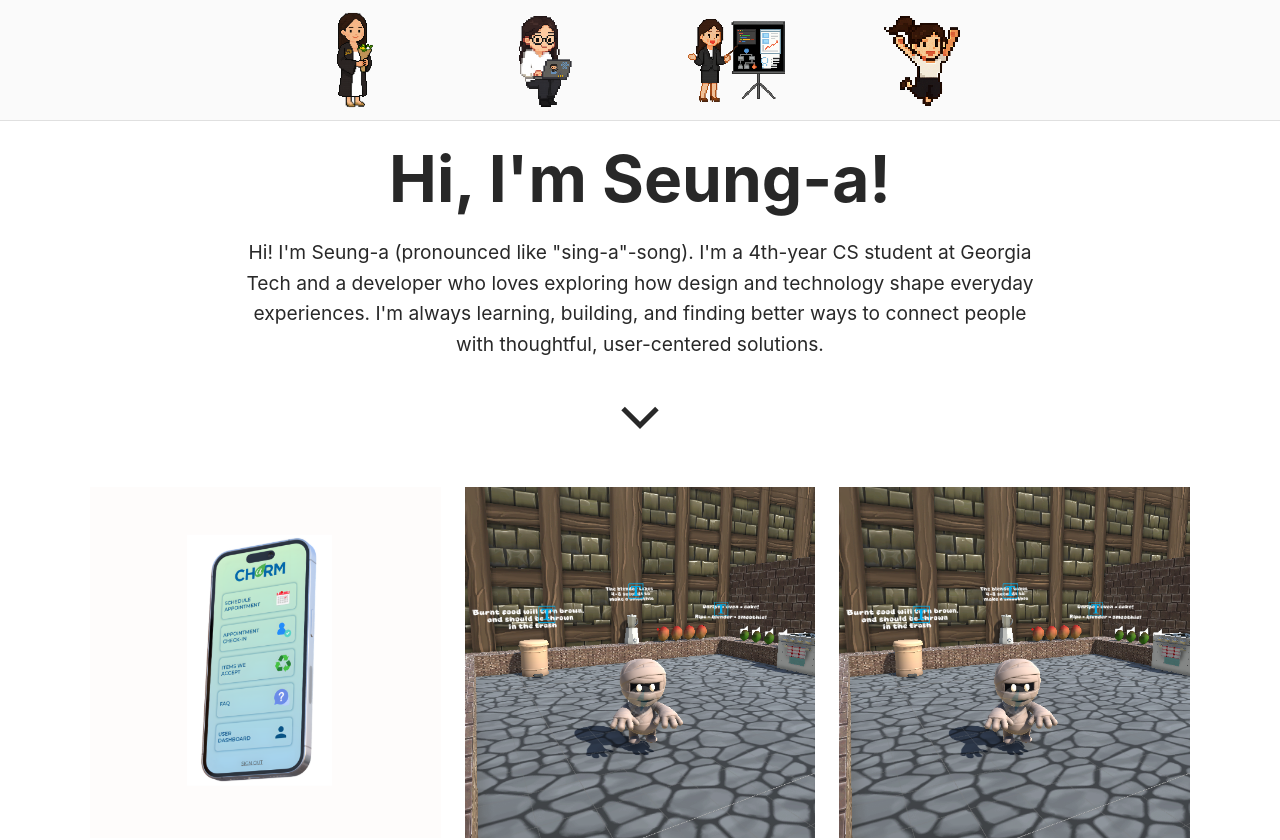
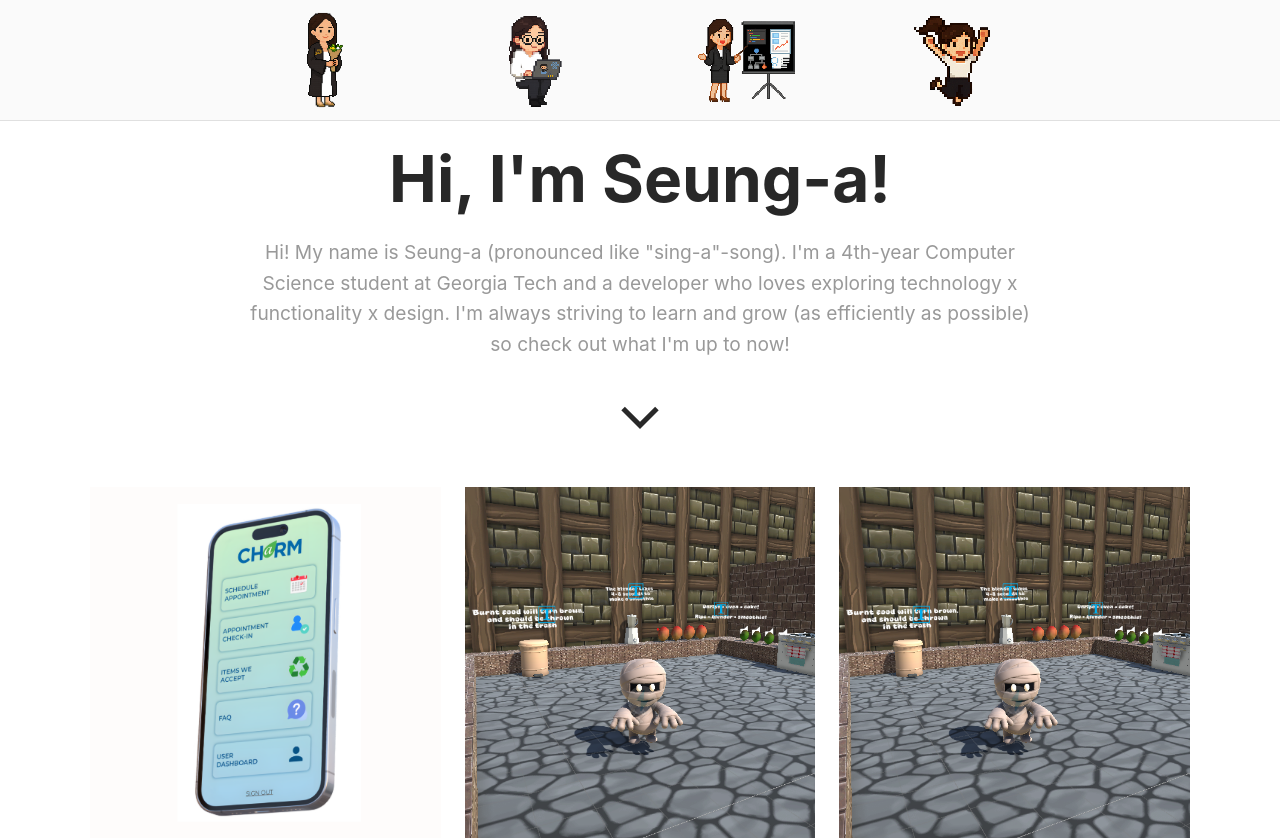
Before and after one commit to seungabaek/seungabaek.github.io, a React (Create React App) app: page / in a window 1280 px wide. Shown: the top 840 px of the page. Built offline with nearby package versions, Linux system fonts and the light colour scheme; the HTML template or start-up script is replaced by a standard one.

Commit message:
most recent endits

```diff
--- a/src/components/Me.css
+++ b/src/components/Me.css
@@ -13,7 +13,7 @@
 
   .hero-description {
     font-size: 1.2rem;
-    color: #282828;
+    color: #999999;
     max-width: 800px;
     margin: 0 auto;
     line-height: 1.6;
--- a/src/components/Me.js
+++ b/src/components/Me.js
@@ -6,10 +6,10 @@
     <section className="hero">
         <h1 className="hero-title">Hi, I'm Seung-a!</h1>
         <p className="hero-description">
-            Hi! I'm Seung-a (pronounced like "sing-a"-song). I'm a 4th-year CS student at Georgia Tech
-            and a developer who loves exploring how design and technology shape everyday
-            experiences. I'm always learning, building, and finding better ways
-            to connect people with thoughtful, user-centered solutions.
+            Hi! My name is Seung-a (pronounced like "sing-a"-song). I'm a 4th-year Computer Science student at Georgia Tech
+            and a developer who loves exploring technology x functionality x design.
+            I'm always striving to learn and grow (as efficiently as possible)
+            so check out what I'm up to now!
         </p>
         <a href="#projects" className="scroll-arrow" aria-label="Scroll to projects">
             ⌄
--- a/src/components/TopNav.css
+++ b/src/components/TopNav.css
@@ -1,6 +1,6 @@
 .topnav {
   padding:10px 0;
-  gap: 90px;
+  gap: 110px;
   background: #fafafa;
   border-bottom: 1px solid #e0e0e0;
   display: flex;
```
Also changed, not shown: src/assets/proj/livethrive3D.png.
